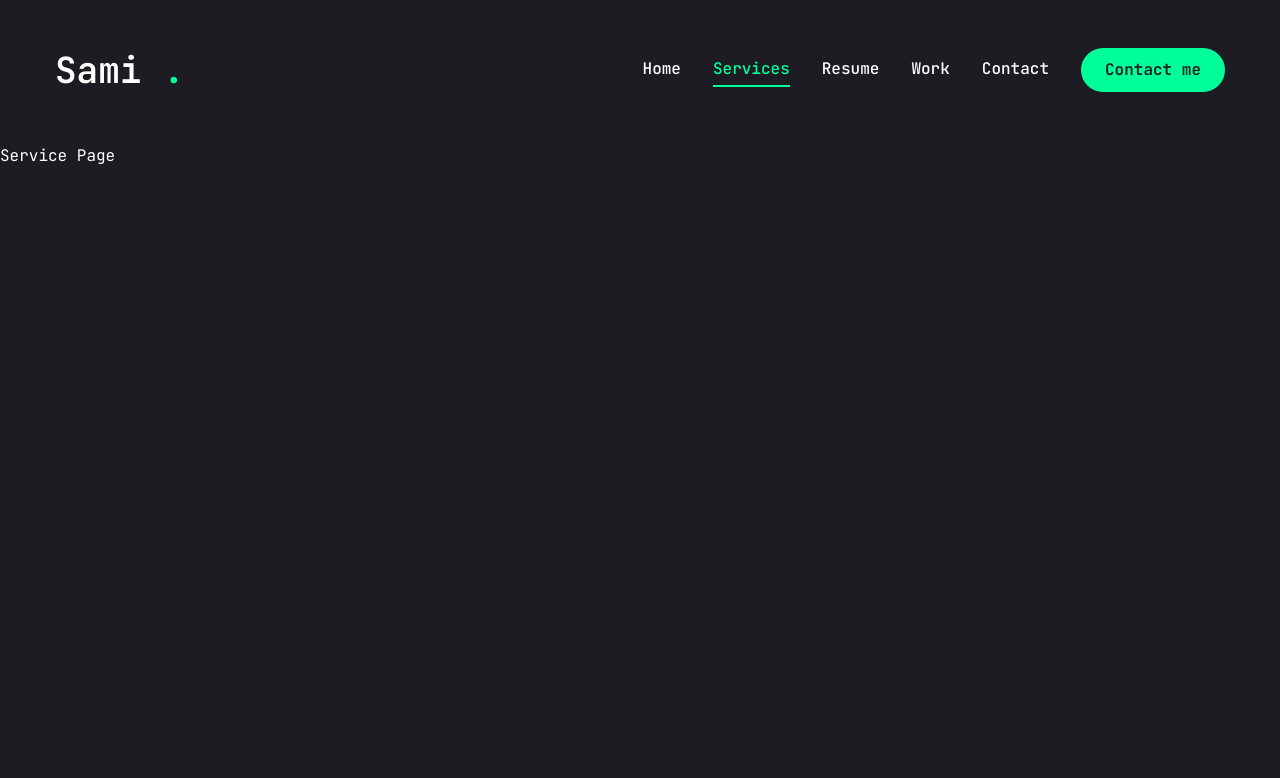
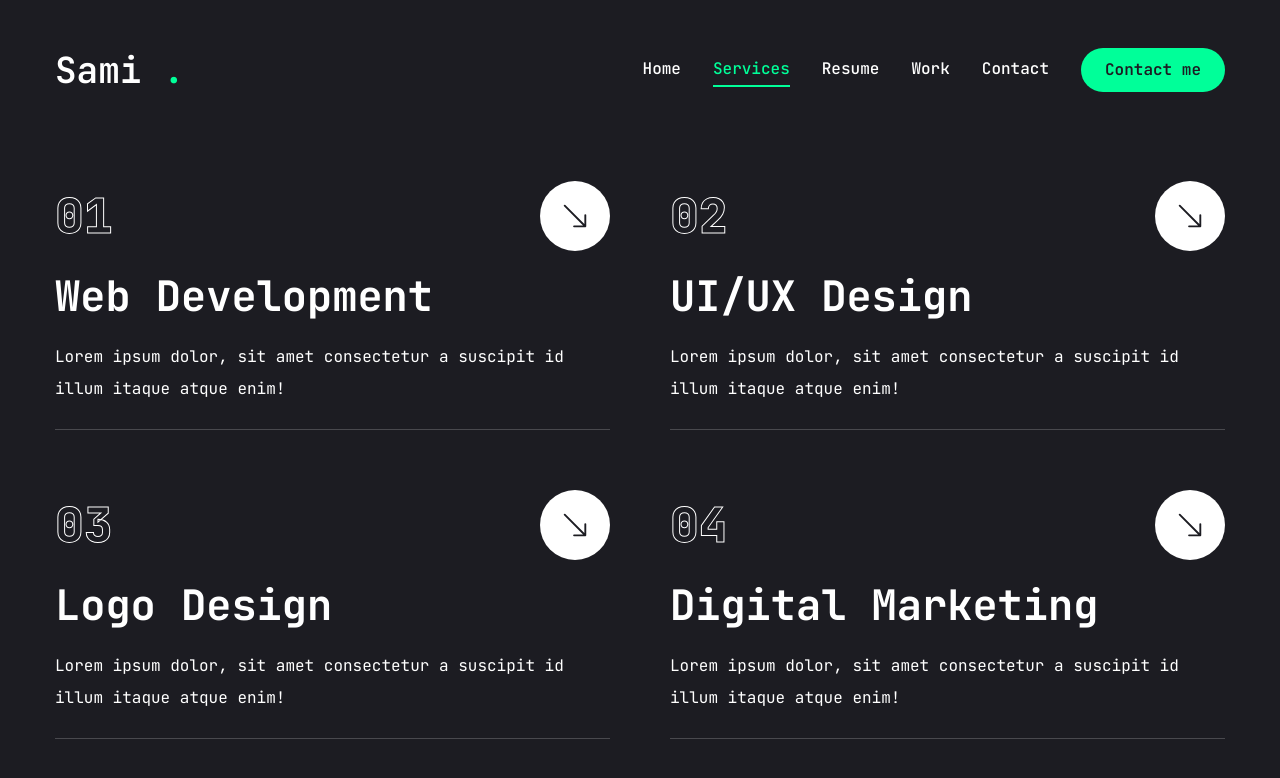
Before and after one commit to sami561/Portfolio, a Next.js app: page /services in a window 1280 px wide. Shown: the top 778 px of the page. Built offline with nearby package versions, Linux system fonts and the light colour scheme.

Commit message:
add resume page

```diff
--- a/app/globals.css
+++ b/app/globals.css
@@ -15,4 +15,10 @@
   .h3 {
     @apply text-[20px] xl:text-[24px] leading-[1.1] font-semibold;
   }
+  .text-outline {
+    -webkit-text-stroke: 1px #ffffff;
+  }
+  .text-outline-hover {
+    -webkit-text-stroke: 1px #00ff99;
+  }
 }
--- a/app/resume/page.tsx
+++ b/app/resume/page.tsx
@@ -1,5 +1,157 @@
+"use client";
+
+import {
+  FaHtml5,
+  FaCss3,
+  FaJs,
+  FaReact,
+  FaNodeJs,
+  FaFigma,
+} from "react-icons/fa";
+import { SiTailwindcss, SiNextdotjs } from "react-icons/si";
+const about = {
+  title: "About me",
+  description:
+    "I am a software developer with a passion for crafting elegant digital experiences. I am proficient in various programming languages and technologies.",
+  info: [
+    {
+      fieldName: "Name",
+      fieldValue: "Sami Ayachi",
+    },
+    {
+      fieldName: "Email",
+      fieldValue: "semiayachi.contact@gmail.com",
+    },
+    {
+      fieldName: "Experience",
+      fieldValue: "1 Years",
+    },
+    {
+      fieldName: "Nationality",
+      fieldValue: "Tunisian",
+    },
+    {
+      fieldName: "Freelance",
+      fieldValue: "Available",
+    },
+    {
+      fieldName: "languages",
+      fieldValue: "English, French, Arabic",
+    },
+  ],
+};
+const experiences = {
+  icon: "",
+  title: "My experiences",
+  description:
+    "Lorem ipsum dolor sit amet consectetur adipisicing elit. Inventore nisi vero quod molestiae culpa sunt, nihil corporis deleniti ex quibusdam. ",
+  items: [
+    {
+      company: "arsela",
+      position: "Full  Stack Developer",
+      duration: "2024-present",
+    },
+    {
+      company: "arsela",
+      position: "Full  Stack Intern",
+      duration: "2024-present",
+    },
+    {
+      company: "ReactIt",
+      position: "Front-End  Developer Intern",
+      duration: "Summer 2023",
+    },
+    {
+      company: "pixillum",
+      position: "Front-End  Developer Intern",
+      duration: "2022-2023",
+    },
+  ],
+};
+const education = {
+  icon: "",
+  title: "My Education",
+  description:
+    "Lorem ipsum dolor sit amet consectetur adipisicing elit. Inventore nisi vero quod molestiae culpa sunt, nihil corporis deleniti ex quibusdam. ",
+  items: [
+    {
+      institution: "epi ",
+      position: "Full  Stack Developer",
+      duration: "2024-present",
+    },
+    {
+      institution: "isitcom",
+      position: "Full  Stack Intern",
+      duration: "2024-present",
+    },
+    {
+      institution: "isitcom",
+      position: "Full  Stack Intern",
+      duration: "2024-present",
+    },
+  ],
+};
+const skills = {
+  title: "My Skills",
+  description:
+    "I have a wide range of skills that I am constantly improving through practice and learning.",
+  skillList: [
+    {
+      name: "HTML",
+      icon: <FaHtml5 />,
+    },
+    {
+      name: "CSS",
+      icon: <FaCss3 />,
+    },
+    {
+      name: "JavaScript",
+      icon: <FaJs />,
+    },
+    {
+      name: "React",
+      icon: <FaReact />,
+    },
+    {
+      name: "NodeJs",
+      icon: <FaNodeJs />,
+    },
+    {
+      name: "TailwindCss",
+      icon: <SiTailwindcss />,
+    },
+    {
+      name: "NextJs",
+      icon: <SiNextdotjs />,
+    },
+    {
+      name: "Figma",
+      icon: <FaFigma />,
+    },
+  ],
+};
+import { Tabs, TabsContent, TabsList, TabsTrigger } from "@/components/ui/tabs";
+import {
+  Tooltip,
+  TooltipContent,
+  TooltipProvider,
+  TooltipTrigger,
+} from "@/components/ui/tooltip";
+import { ScrollArea } from "@/components/ui/scroll-area";
+import { motion } from "framer-motion";
 const Resume = () => {
-  return <div>Resume page </div>;
+  return (
+    <motion.div
+      initial={{ opacity: 0 }}
+      animate={{
+        opacity: 1,
+        transition: { delay: 2.4, duration: 0.4, ease: "easeIn" },
+      }}
+      className="min-h-[80vh] flex items-center justify-center py-12 xl:py-0"
+    >
+      Resume page
+    </motion.div>
+  );
 };
 
 export default Resume;
--- a/app/services/page.jsx
+++ b/app/services/page.jsx
@@ -1,5 +1,84 @@
+"use client";
+import { BsArrowDownRight } from "react-icons/bs";
+import Link from "next/link";
+import { motion } from "framer-motion";
+
+const services = [
+  {
+    num: "01",
+    title: "Web Development",
+    description:
+      "Lorem ipsum dolor, sit amet consectetur a suscipit id illum itaque atque enim!",
+    href: "",
+  },
+  {
+    num: "02",
+    title: "UI/UX Design",
+    description:
+      "Lorem ipsum dolor, sit amet consectetur a suscipit id illum itaque atque enim!",
+    href: "",
+  },
+  {
+    num: "03",
+    title: "Logo Design",
+    description:
+      "Lorem ipsum dolor, sit amet consectetur a suscipit id illum itaque atque enim!",
+    href: "",
+  },
+  {
+    num: "04",
+    title: "Digital Marketing",
+    description:
+      "Lorem ipsum dolor, sit amet consectetur a suscipit id illum itaque atque enim!",
+    href: "",
+  },
+];
+
 const Services = () => {
-  return <div> Service Page</div>;
+  return (
+    <section className="min-h-[80vh] flex flex-col justify-center py-12 xl:py-0">
+      <div className="container mx-auto">
+        <motion.div
+          initial={{ opacity: 0 }}
+          animate={{
+            opacity: 1,
+            transition: {
+              delay: 2.4,
+              duration: 0.4,
+              ease: "easeIn",
+            },
+          }}
+          className="grid grid-cols-1 md:grid-cols-2 gap-[60px]"
+        >
+          {services.map((service, index) => {
+            return (
+              <div
+                key={index}
+                className="flex-1 flex-col flex justify-center gap-6  group"
+              >
+                <div className="w-full flex justify-between  items-center">
+                  <div className="text-5xl font-extrabold text-outline text-transparent group-hover:text-outline-hover transition-all duration-500">
+                    {service.num}
+                  </div>
+                  <Link
+                    href={service.href}
+                    className="w-[70px] h-[70px] rounded-full  bg-white group-hover:bg-accent transition-all  duration-500 flex  justify-center items-center hover:-rotate-45"
+                  >
+                    <BsArrowDownRight className="text-primary text-3xl" />
+                  </Link>
+                </div>
+                <h2 className="text-[42px] font-bold leading-none text-white group-hover:text-accent transition-all duration-500">
+                  {service.title}
+                </h2>
+                <p>{service.description}</p>
+                <div className="border-b border-white/20 w-full" />
+              </div>
+            );
+          })}
+        </motion.div>
+      </div>
+    </section>
+  );
 };
 
 export default Services;
--- a/components/Stats.tsx
+++ b/components/Stats.tsx
@@ -21,7 +21,7 @@ const stats = [
 
 const Stats = () => {
   return (
-    <section>
+    <section className="pt-4 pb-12 xl:pt-0 xl:pb-0">
       <div className="container mx-auto">
         <div className="flex flex-wrap gap-6 max-w-[80px] mx-auto xl:max-w-none ">
           {" "}
--- a/package.json
+++ b/package.json
@@ -33,7 +33,7 @@
     "eslint": "^8",
     "eslint-config-next": "14.2.5",
     "postcss": "^8",
-    "tailwindcss": "^3.4.1",
+    "tailwindcss": "^3.4.10",
     "typescript": "^5"
   }
 }
--- a/tailwind.config.ts
+++ b/tailwind.config.ts
@@ -7,6 +7,7 @@ const config = {
     './components/**/*.{ts,tsx}',
     './app/**/*.{ts,tsx}',
     './src/**/*.{ts,tsx}',
+    './app/services/page.jsx'
   ],
   prefix: "",
   theme: {
```
Also changed, not shown: 1 other file (tests, documents, lock files or other folders).
